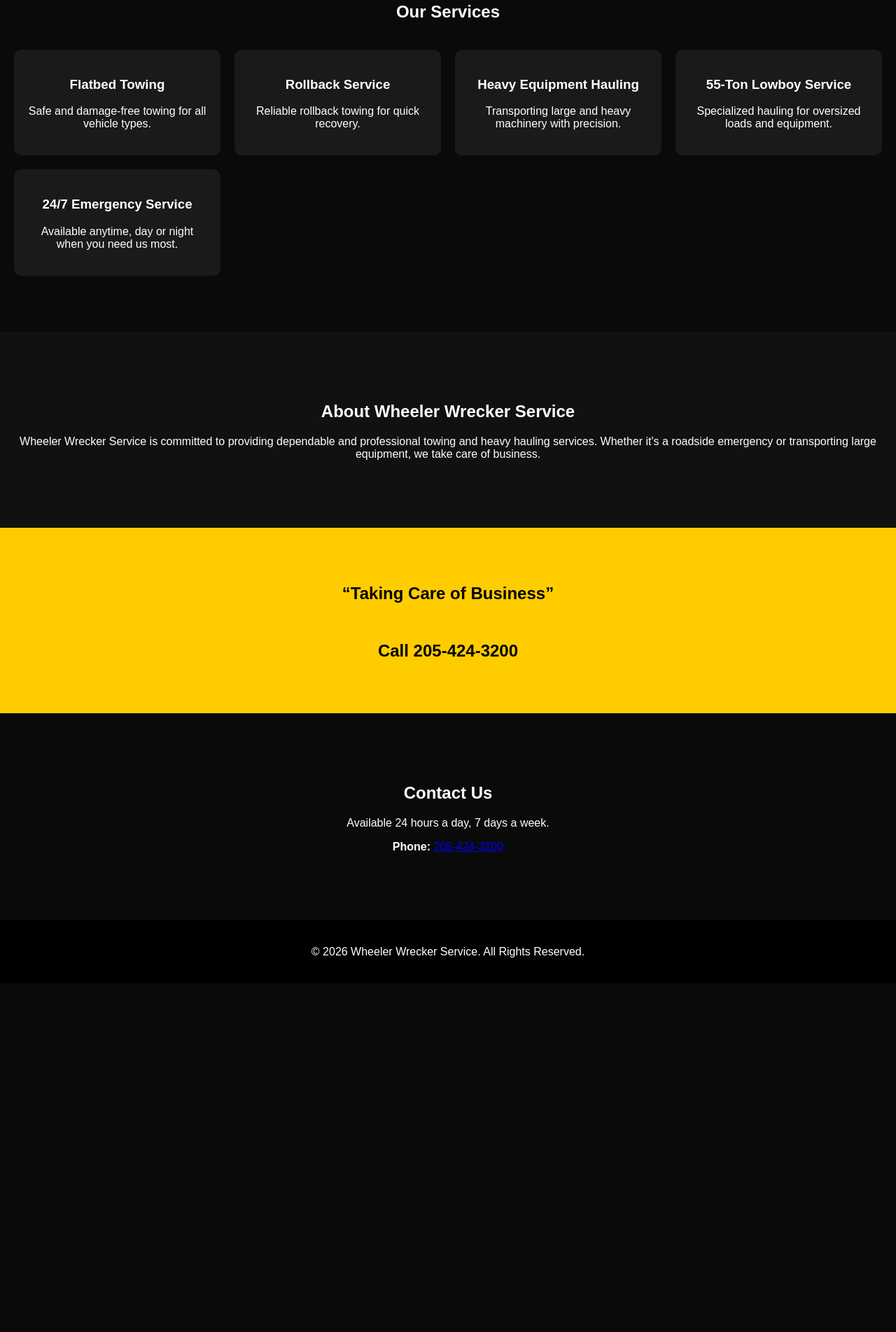
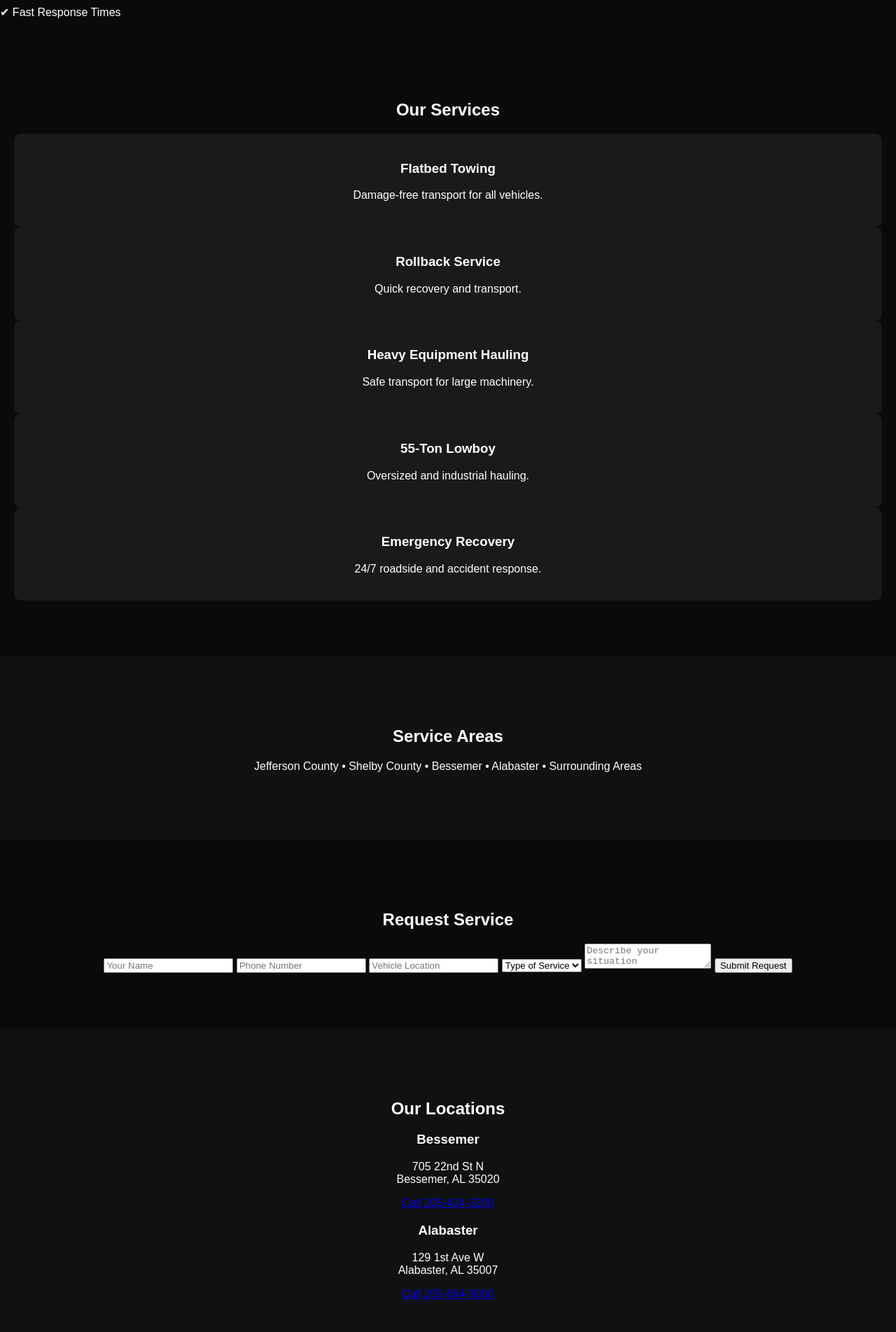
Before and after one commit to mdminter/hewheeler, a plain HTML site: page index.html in a window 1280 px wide. Shown: the part 897-2800 px from the top of the page at 70% size. Before the commit the page ends 2302 px from the top, so only its background shows below. Drawn offline with Linux system fonts and the light colour scheme.

Commit message:
Update index.html with new content and structure

```diff
--- a/index.html
+++ b/index.html
@@ -3,19 +3,29 @@
 <head>
 <meta charset="UTF-8">
 <meta name="viewport" content="width=device-width, initial-scale=1.0">
-    <title>Wheeler Wrecker Service | 24 Hour Towing & Heavy Hauling</title>
-    <meta name="description" content="Wheeler Wrecker Service offers 24-hour towing, heavy equipment hauling, flatbed and rollback services. Fast, reliable service when you need it most. Call 205-424-3200.">
+
+<title>Wheeler Wrecker Service | 24 Hour Towing in Jefferson & Shelby County AL</title>
+
+<meta name="description" content="24/7 towing and heavy equipment hauling in Jefferson County, Shelby County, Bessemer & Alabaster AL. Fast response. Call now or request service online.">
 
 <link rel="stylesheet" href="styles.css">
 </head>
+
 <body>
 
-<!-- NAVBAR -->
+<!-- STICKY TOP BAR -->
+<div class="top-bar">
+    <a href="tel:12054243200">📞 Bessemer: 205-424-3200</a>
+    <a href="tel:12056649000">📞 Alabaster: 205-664-9000</a>
+</div>
+
+<!-- NAV -->
 <header class="navbar">
     <div class="logo">Wheeler Wrecker</div>
     <nav>
         <a href="#services">Services</a>
-        <a href="#about">About</a>
+        <a href="#areas">Service Area</a>
+        <a href="#dispatch">Request Service</a>
         <a href="#contact">Contact</a>
     </nav>
 </header>
@@ -23,71 +33,124 @@
 <!-- HERO -->
 <section class="hero">
     <div class="hero-content">
-        <h1>24-Hour Wrecker & Heavy Hauling</h1>
-        <p>Fast. Reliable. Professional.</p>
-        <a href="tel:12054243200" class="cta">Call Now: 205-424-3200</a>
+        <h1>24/7 Wrecker & Heavy Hauling</h1>
+        <p>Serving Jefferson & Shelby County, Alabama</p>
+
+        <div class="hero-buttons">
+            <a href="tel:12054243200" class="cta">Call Now</a>
+            <a href="#dispatch" class="cta secondary">Request Service</a>
         </div>
+    </div>
+</section>
+
+<!-- TRUST STRIP -->
+<section class="trust">
+    <p>✔ 24/7 Emergency Service</p>
+    <p>✔ Heavy Equipment Specialists</p>
+    <p>✔ Fast Response Times</p>
 </section>
 
 <!-- SERVICES -->
 <section id="services" class="section">
 <h2>Our Services</h2>
-    <div class="services-grid">
+
+<div class="grid">
 
 <div class="card">
 <h3>Flatbed Towing</h3>
-            <p>Safe and damage-free towing for all vehicle types.</p>
+<p>Damage-free transport for all vehicles.</p>
 </div>
 
 <div class="card">
 <h3>Rollback Service</h3>
-            <p>Reliable rollback towing for quick recovery.</p>
+<p>Quick recovery and transport.</p>
 </div>
 
 <div class="card">
 <h3>Heavy Equipment Hauling</h3>
-            <p>Transporting large and heavy machinery with precision.</p>
+<p>Safe transport for large machinery.</p>
 </div>
 
 <div class="card">
-            <h3>55-Ton Lowboy Service</h3>
-            <p>Specialized hauling for oversized loads and equipment.</p>
+<h3>55-Ton Lowboy</h3>
+<p>Oversized and industrial hauling.</p>
 </div>
 
 <div class="card">
-            <h3>24/7 Emergency Service</h3>
-            <p>Available anytime, day or night when you need us most.</p>
+<h3>Emergency Recovery</h3>
+<p>24/7 roadside and accident response.</p>
 </div>
 
 </div>
 </section>
 
-<!-- ABOUT -->
-<section id="about" class="section dark">
-    <h2>About Wheeler Wrecker Service</h2>
+<!-- SERVICE AREA -->
+<section id="areas" class="section dark">
+<h2>Service Areas</h2>
 <p>
-        Wheeler Wrecker Service is committed to providing dependable and professional towing
-        and heavy hauling services. Whether it's a roadside emergency or transporting large equipment,
-        we take care of business.
+Jefferson County • Shelby County • Bessemer • Alabaster • Surrounding Areas
 </p>
 </section>
 
-<!-- CALL TO ACTION -->
+<!-- DISPATCH FORM -->
+<section id="dispatch" class="section">
+<h2>Request Service</h2>
+
+<form action="mailto:hewheeler8@hewheeler.com" method="POST" enctype="text/plain">
+
+<input type="text" name="name" placeholder="Your Name" required>
+<input type="tel" name="phone" placeholder="Phone Number" required>
+<input type="text" name="location" placeholder="Vehicle Location" required>
+
+<select name="service">
+<option>Type of Service</option>
+<option>Towing</option>
+<option>Heavy Hauling</option>
+<option>Recovery</option>
+</select>
+
+<textarea name="details" placeholder="Describe your situation"></textarea>
+
+<button type="submit">Submit Request</button>
+
+</form>
+</section>
+
+<!-- LOCATIONS -->
+<section class="section dark">
+<h2>Our Locations</h2>
+
+<div class="locations">
+
+<div>
+<h3>Bessemer</h3>
+<p>705 22nd St N<br>Bessemer, AL 35020</p>
+<a href="tel:12054243200">Call 205-424-3200</a>
+</div>
+
+<div>
+<h3>Alabaster</h3>
+<p>129 1st Ave W<br>Alabaster, AL 35007</p>
+<a href="tel:12056649000">Call 205-664-9000</a>
+</div>
+
+</div>
+</section>
+
+<!-- CTA -->
 <section class="cta-section">
 <h2>“Taking Care of Business”</h2>
-    <a href="tel:12054243200" class="cta large">Call 205-424-3200</a>
+<a href="tel:12054243200">Call Now</a>
 </section>
 
 <!-- CONTACT -->
 <section id="contact" class="section">
-    <h2>Contact Us</h2>
-    <p>Available 24 hours a day, 7 days a week.</p>
-    <p><strong>Phone:</strong> <a href="tel:12054243200">205-424-3200</a></p>
+<h2>Contact</h2>
+<p>Email: hewheeler8@hewheeler.com</p>
 </section>
 
-<!-- FOOTER -->
 <footer>
-    <p>© 2026 Wheeler Wrecker Service. All Rights Reserved.</p>
+<p>© 2026 Wheeler Wrecker Service</p>
 </footer>
 
 </body>
```
Lines whose indentation alone changed are shown as unchanged.
